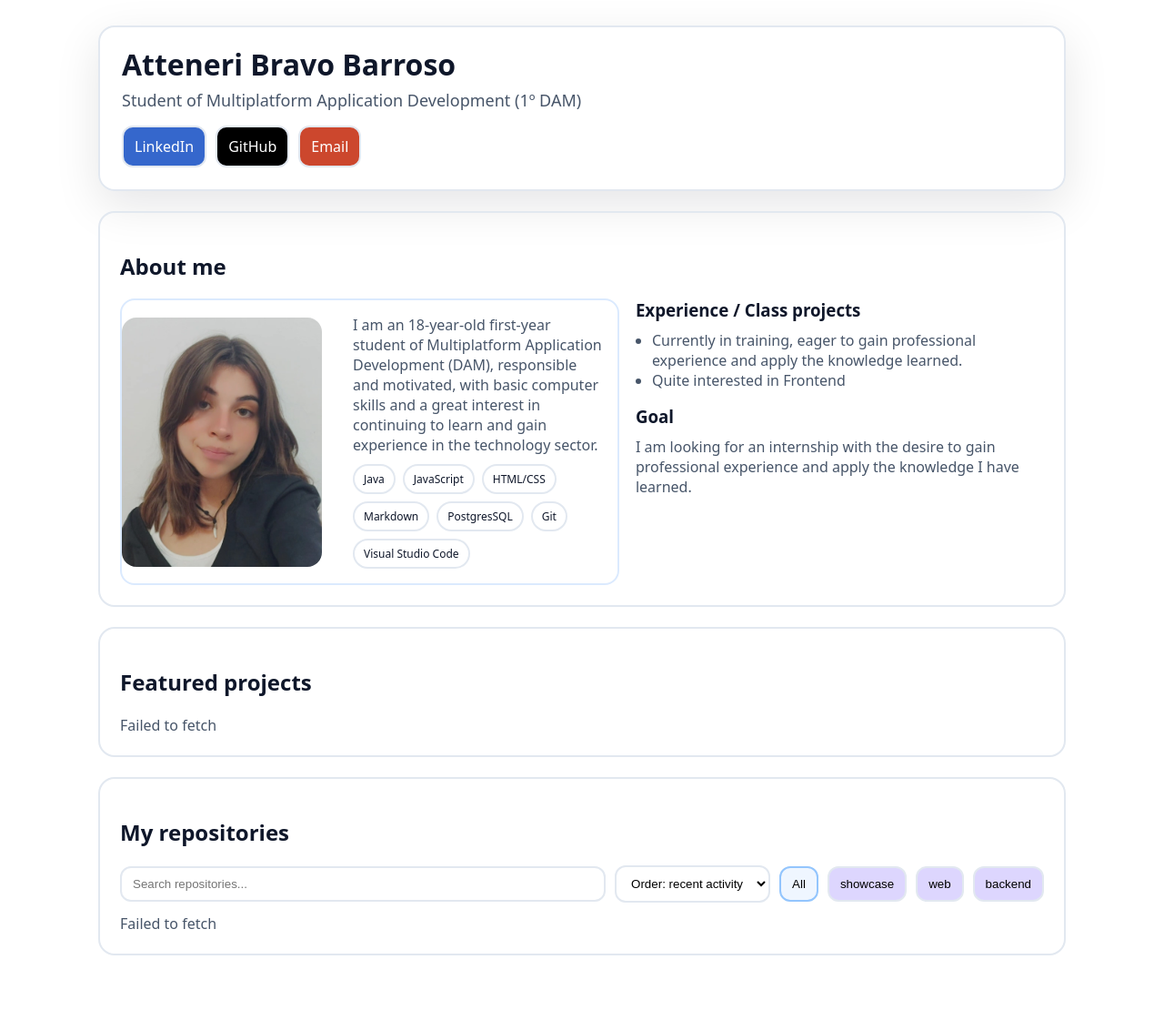
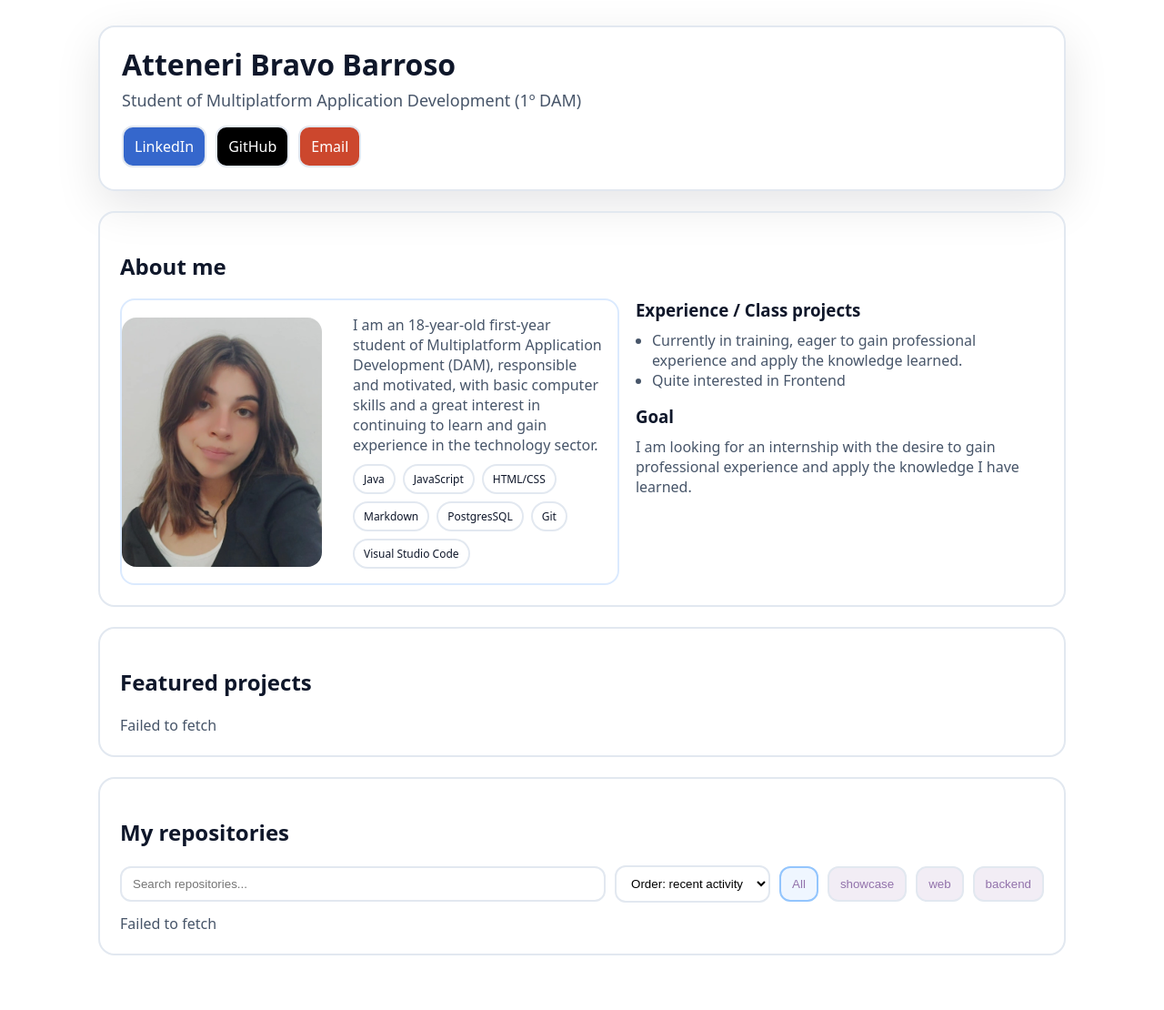
Before and after one commit to Atthemyg/Atthemyg.github.io, a Jekyll site: the page built from index.html, in a window 1280 px wide. Shown: the whole page at 91% size. Built offline with Jekyll 4.4.1, drawn with Linux system fonts in a browser that asks for light colours.

```diff
--- a/assets/css/styles.css
+++ b/assets/css/styles.css
@@ -62,7 +62,7 @@
 .toolbar{display:flex;gap:10px;flex-wrap:wrap;align-items:center;margin-top:8px}
 .input{flex:1;min-width:220px;padding:10px 12px;border-radius:12px;border:2px solid var(--line)}
 .select{padding:10px 12px;border-radius:12px;border:2px solid var(--line);background:#fff}
-.btn{padding:10px 12px;border-radius:12px;border:2px solid var(--line);background:#ddd6fe;cursor:pointer;text-decoration:none}
+.btn{padding:10px 12px;border-radius:12px;border:2px solid var(--line);background:#F2EDF5;color:#9272AB;cursor:pointer;text-decoration:none}
 .btnLinkedin{padding:10px 12px;border-radius:12px;border:2px solid var(--line);background:#3567CC;color:white;cursor:pointer;text-decoration:none}
 .btnGithub{padding:10px 12px;border-radius:12px;border:2px solid var(--line);background:black;color:white;cursor:pointer;text-decoration:none}
 .btnGmail{padding:10px 12px;border-radius:12px;border:2px solid var(--line);background:#CC472D;color:white;cursor:pointer;text-decoration:none}
```
Also changed, not shown: 1 other file.
